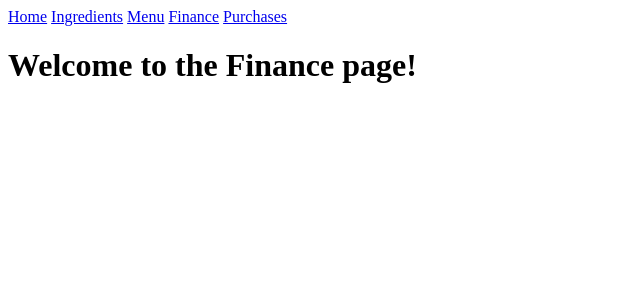
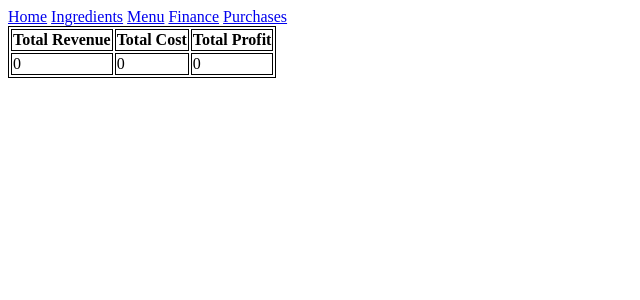
Before and after one commit to strikeouts27/djangodelights, a Django app: page /finance/ in a window 1280 px wide. Shown: the top 300 px of the page, without its empty margins (0-640 px from the left). Run offline with Django 4.2, Linux system fonts and the light colour scheme; data that the repository does not hold is empty.

Commit message:
finance views calculations created and finance.html table created with final calculations.

```diff
--- a/inventory/templates/inventory/finance.html
+++ b/inventory/templates/inventory/finance.html
@@ -1,5 +1,22 @@
 {% extends 'inventory/base.html' %}
 
 {% block content %}
-<h1> Welcome to the Finance page!</h1>
+{% load static %}
+<link rel = "stylesheet" href="{% static 'inventory/style.css' %}">
+
+<table>
+  <thead>
+    <tr>
+    <th>Total Revenue</th>
+    <th>Total Cost</th>
+    <th>Total Profit</th>
+  </tr>
+</thead>
+    <tr>
+      <td>{{total_revenue}}</td>
+      <td>{{total_cost}}</td>
+      <td>{{total_profit}}</td>
+
+    </tr>
+</table>
 {% endblock %}
--- a/inventory/views.py
+++ b/inventory/views.py
@@ -1,6 +1,6 @@
 from django.shortcuts import render
 from django.urls import path
-from .models import Ingredient, MenuItem, Purchases
+from .models import Ingredient, MenuItem, Purchases, RecipeRequirement
 from django.views.generic import ListView
 
 from django.http import HttpResponse
@@ -14,18 +14,45 @@ def finance(request):
     for item in purchased_items:
         total_revenue = total_revenue + item.menu_order.price #this uses the price of each item to calculate the revenue
 
+    print(str(total_revenue))
+    total_cost= ingredient_cost_calculate()
+    print(str(total_cost) + " this is the total cost calculation")
+
+    total_profit= total_revenue - total_cost
+    print(str(total_profit) + "total profit calculation amount")
+
+    return render(request,'inventory/finance.html', {"total_revenue": total_revenue, "total_cost":total_cost, "total_profit": total_profit})
     # i want the price of the item and the cost of each item.
-    total_cost = 0
+    # what holds this information? my ingredient model.
+    # it holds the price per unit and the unit.
+def ingredient_cost_calculate():
+    # classes do not store information objects do.
+    # i need the cost per ingredient multiplied by quantity used.
+    # I need to than for loop over all of the ingredients in a recipe and than apply the cost per ingredient function or
+    # the same mathematical operation.
+    # classes do not have the data, the objects do.
+    # when the customer purchases something an entry is made in the purchases table.
+    # Purchases.objects.all() grabs all of the Purchases data and puts it in a list.
+    purchases_objects = Purchases.objects.all()
+    # I need to find all of the ingredients per order. How do I get one order to find the ingredients on.
+    # I need to use a for loop to access each purchase.
+    menu_order_cost = 0
+    for purchase in purchases_objects:
+        menu_item_object = purchase.menu_order
+        # recipe requirements is a list of data
+        recipe_requirements = RecipeRequirement.objects.filter(recipe=menu_item_object)
+        # we iterate over that list with a for loop and access the iteration variable quantity fields.
 
-
-# str method made it django djaffa cake
-        # this grabs the menu item with all of its data.
-        # and then we want to get the price of that menu item.
-        # price was accessed by dot notation to get the price for that single item that was purchased.
+        for requirement in recipe_requirements:
+            cost_per_ingredient = requirement.quantity * requirement.ingredient.price_per_unit
+            menu_order_cost = menu_order_cost + cost_per_ingredient
+    return menu_order_cost
 
 
 
-    return render(request,'inventory/finance.html')
+    # the purchases are listed by names they do hold the ingredient data for each indvidual order.
+
+
 
 def home(request):
     return render(request,'inventory/home.html')
```
Also changed, not shown: inventory/models.py (+7 -2 lines), readme.md, 1 other file.
